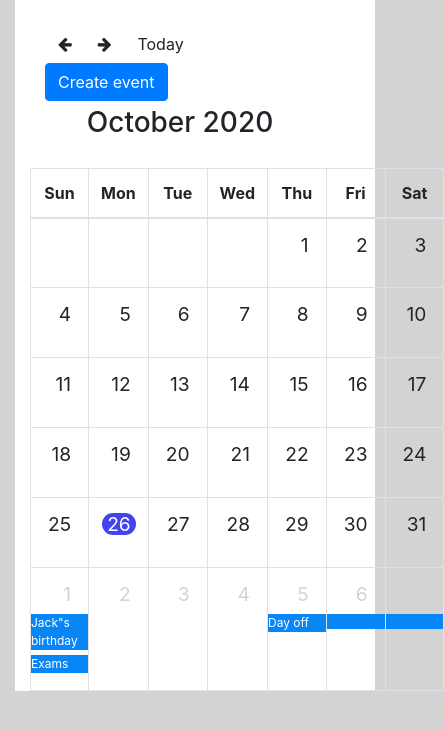
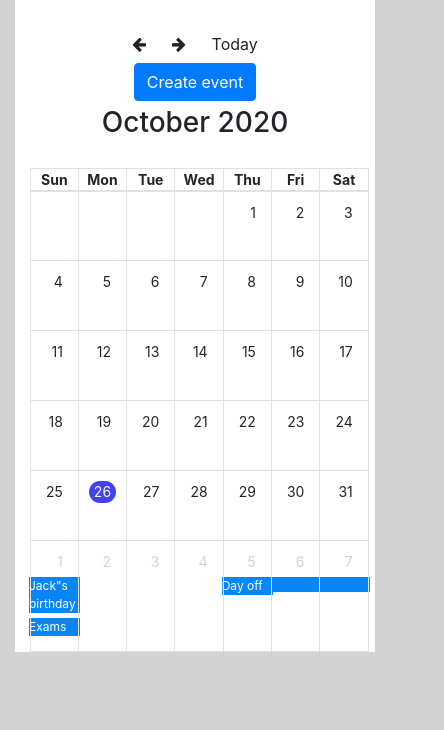
Before and after one commit to Amir1411/react-calendar, a React (Create React App) app: page / in a window 390 px wide. Shown: the top 730 px of the page, 444 px wide, since content can reach past the window. Built offline with nearby package versions, Linux system fonts and the light colour scheme.

Commit message:
responsive

```diff
--- a/src/App.css
+++ b/src/App.css
@@ -91,3 +91,20 @@ tbody td span {
     font-weight: 500;
     margin-bottom: 25px;
 }
+
+@media (max-width: 500px) {
+    .cal-header {
+        margin: 0;
+        text-align: center;
+    }
+    .table-bordered thead td, .table-bordered thead th {
+        padding: 0;
+    }
+    .table-bordered td, .table-bordered th {
+        font-size: 14px;
+        padding: 10px;
+    }
+    .popup-container {
+        width: 300px;
+    }
+}
```
